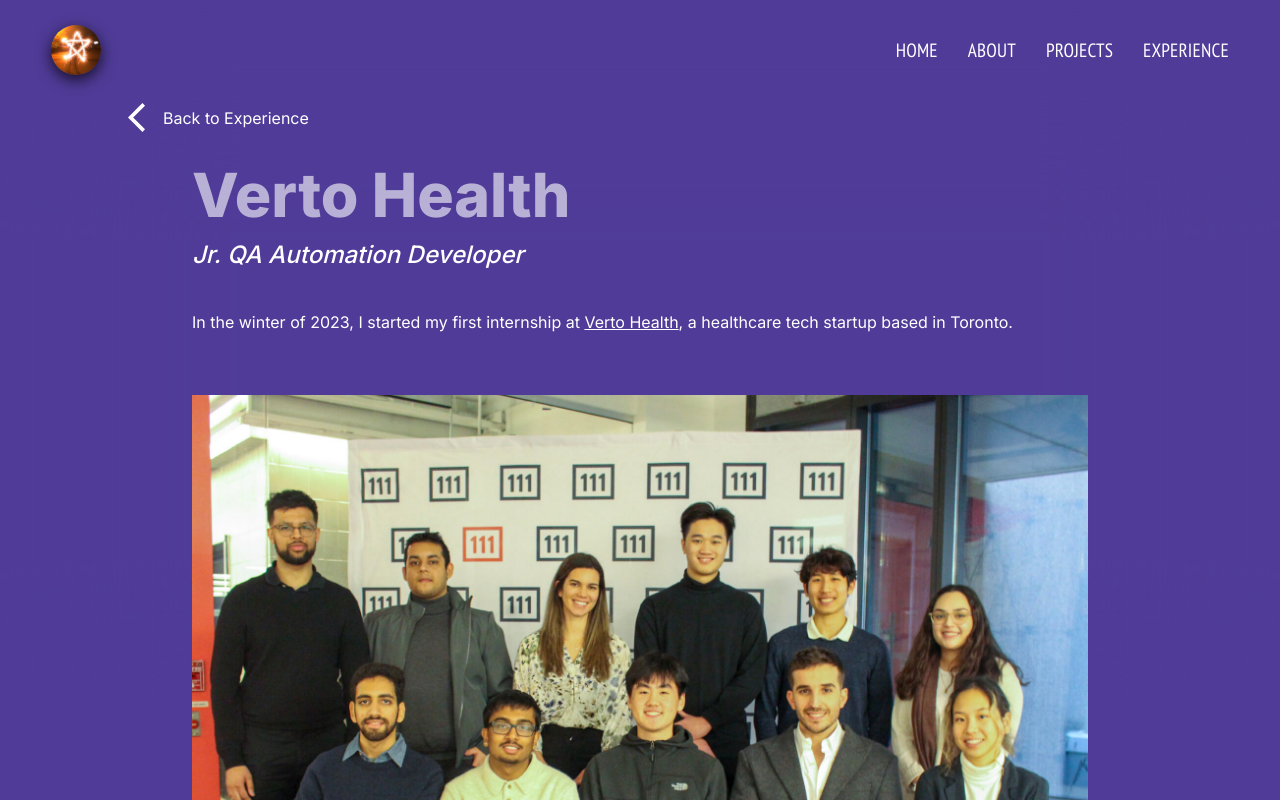
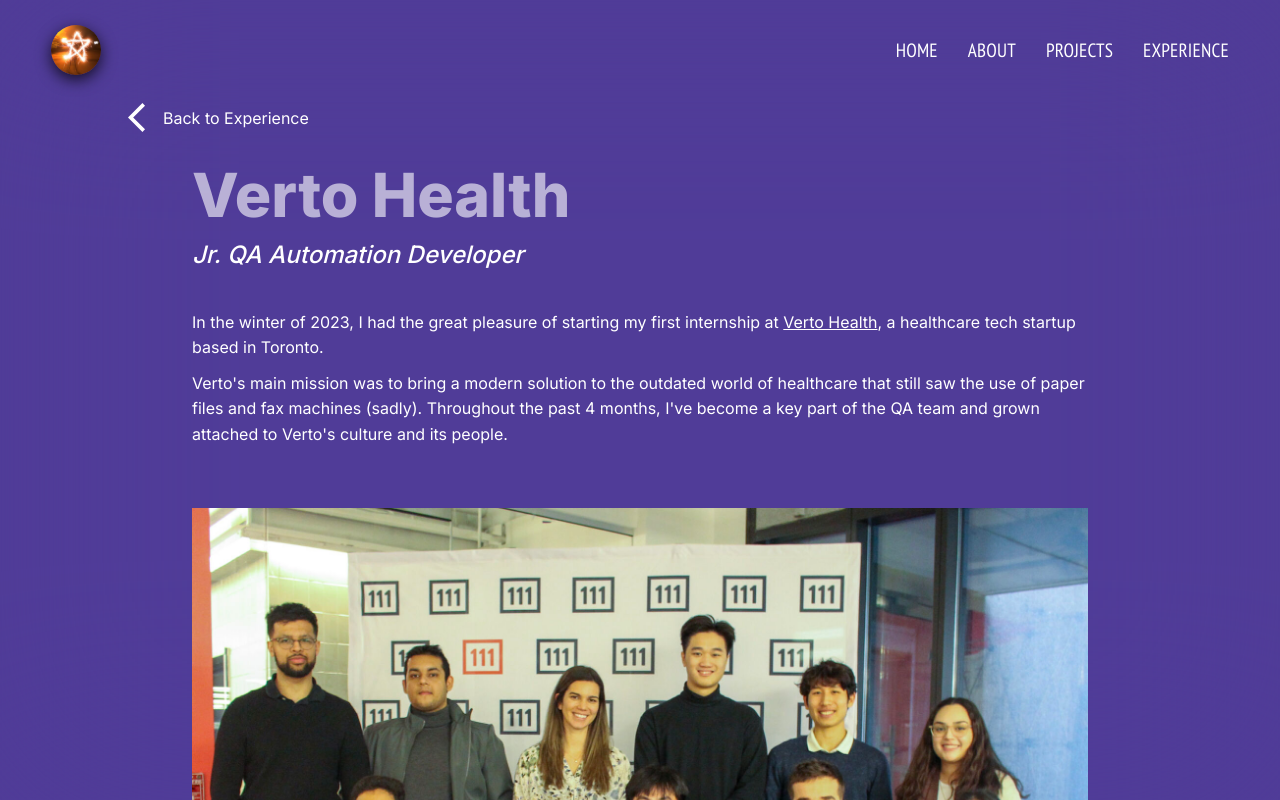
Before and after one commit to andre-fong/andre-portfolio, a Next.js app: page /experience/verto in a window 1280 px wide. Built offline with nearby package versions, Linux system fonts and the light colour scheme.

Commit message:
chore: Finish responsibilities section (Verto)

```diff
--- a/pages/experience/verto/index.tsx
+++ b/pages/experience/verto/index.tsx
@@ -79,21 +79,51 @@
         />
       </Head>
 
+      <motion.div
+        exit={{ opacity: 0, x: -50 }}
+        transition={{ duration: 0.5, delay: 0.2, type: "spring" }}
+      >
+        <motion.div
+          initial={{ opacity: 0, x: 50 }}
+          animate={{ opacity: 1, x: 0 }}
+          transition={{ duration: 0.7, type: "spring" }}
+        >
           <Link href="/experience">
             <div className={`${styles.back} ${inter.className}`}>
               <ArrowBackIosIcon fontSize="large" />
               <div className={styles.back_text}>Back to Experience</div>
             </div>
           </Link>
+        </motion.div>
+      </motion.div>
 
-      <div className={`${styles.container} ${inter.className}`}>
+      <motion.div
+        exit={{ opacity: 0, y: 50 }}
+        transition={{ duration: 0.5, type: "spring" }}
+      >
+        <motion.div
+          initial={{ opacity: 0, y: 50 }}
+          animate={{ opacity: 1, y: 0 }}
+          transition={{ duration: 0.5, delay: 0.3, type: "spring" }}
+          className={`${styles.container} ${inter.className}`}
+        >
           <div className={styles.content}>
             <h1 className={styles.title}>Verto Health</h1>
             <div className={styles.subtitle}>Jr. QA Automation Developer</div>
             <p className={styles.paragraph}>
-            In the winter of 2023, I started my first internship at{" "}
-            <a href="https://verto.health/">Verto Health</a>, a healthcare tech
-            startup based in Toronto.
+              In the winter of 2023, I had the great pleasure of starting my
+              first internship at{" "}
+              <a target="_blank" rel="noreferrer" href="https://verto.health/">
+                Verto Health
+              </a>
+              , a healthcare tech startup based in Toronto.
+            </p>
+            <p className={styles.paragraph}>
+              Verto&apos;s main mission was to bring a modern solution to the
+              outdated world of healthcare that still saw the use of paper files
+              and fax machines (sadly). Throughout the past 4 months, I&apos;ve
+              become a key part of the QA team and grown attached to
+              Verto&apos;s culture and its people.
             </p>
 
             <div className={styles.picture_container}>
@@ -111,16 +141,50 @@
               </div>
             </div>
 
-          <div className={styles.section_heading}>Responsibilties</div>
-          <p className={styles.paragraph}></p>
+            <div className={styles.section_heading}>Responsibilities</div>
+            <p className={styles.paragraph}>
+              Our growing QA team was in charge of a{" "}
+              <span className={styles.bold}>robust automated test suite </span>
+              that ran against all of Verto&apos;s technical solutions. The
+              suite was maintained in Javascript using{" "}
+              <a
+                href="https://www.cypress.io/"
+                target="_blank"
+                rel="noreferrer"
+              >
+                Cypress
+              </a>{" "}
+              and mostly consisted of end-to-end tests, simulating how clients
+              would use our software.
+            </p>
+            <p className={styles.paragraph}>
+              Alongside bug reporting, I played a large part in maintaining our
+              existing test suite, ranging from fixing faulty test logic to
+              adding new tests to cover new features. Frequent communication
+              with cross-functional teams was key, especially the adjacent
+              product and full stack teams.
+            </p>
+            <p className={styles.paragraph}>
+              I also had the opportunity to work on several innovation projects
+              - one aimed to add{" "}
+              <span className={styles.bold}>copy-and-paste functionality </span>
+              to Cypress, a currently unsupported feature. This had previously
+              been a blocker for QA, as it was a common use case for our clients
+              that had remained untested. The new feature has since been rolled
+              out to existing tests - alongside Typescript documentation on how
+              to use it.
+            </p>
 
-          <div className={styles.section_heading}>Innovation Projects</div>
+            <div className={styles.section_heading}>
+              Lighthouse - A New Project
+            </div>
             <p className={styles.paragraph}></p>
 
             <div className={styles.section_heading}>Development</div>
             <p className={styles.paragraph}></p>
           </div>
-      </div>
+        </motion.div>
+      </motion.div>
     </>
   );
 }
--- a/styles/ExperienceDetails.module.scss
+++ b/styles/ExperienceDetails.module.scss
@@ -45,7 +45,7 @@
     transition: color 0.15s;
   }
   a:hover {
-    color: skyblue;
+    color: rgb(49, 197, 255);
   }
 }
 
@@ -79,7 +79,11 @@
 
 .section_heading {
   margin-top: 50px;
-  margin-bottom: 20px;
+  margin-bottom: 25px;
   font-size: 2em;
   font-weight: 700;
 }
+
+.bold {
+  font-weight: 700;
+}
```
Lines whose indentation alone changed are shown as unchanged.
